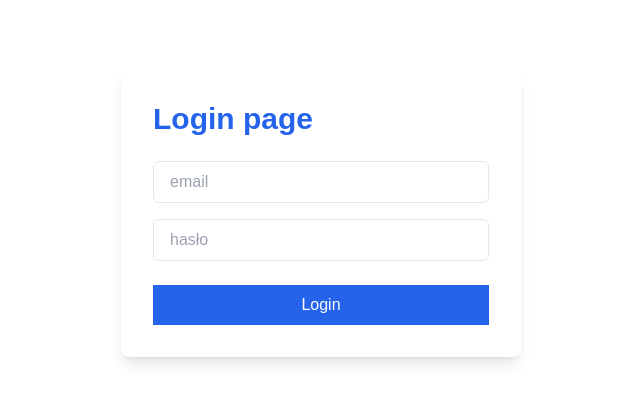
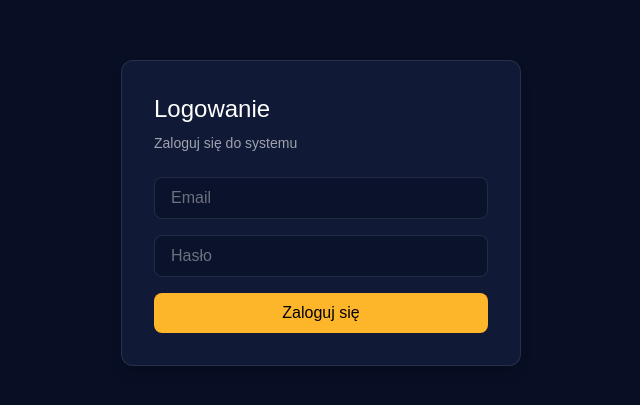
Before and after one commit to JakubSenderowski/warsztat-inzynierski-projekt, a React (Vite) app in the folder frontend/: page / in a window 1280 px wide. Shown: the part 187-592 px from the top of the page, without its empty margins (319-959 px from the left). Built offline with nearby package versions, Linux system fonts and the light colour scheme; a web font is replaced by a local one.

Commit message:
feat/changes

```diff
--- a/frontend/index.html
+++ b/frontend/index.html
@@ -5,7 +5,7 @@
   <meta charset="UTF-8" />
   <link rel="icon" type="image/svg+xml" href="/vite.svg" />
   <meta name="viewport" content="width=device-width, initial-scale=1.0" />
-  <title>frontend</title>
+  <title>Jakub Senderowski - Praca Inżynierska</title>
   <link rel="preconnect" href="https://fonts.googleapis.com">
   <link rel="preconnect" href="https://fonts.gstatic.com" crossorigin>
   <link href="https://fonts.googleapis.com/css2?family=Mona+Sans:ital,wght@0,200..900;1,200..900&display=swap"
--- a/frontend/package.json
+++ b/frontend/package.json
@@ -10,8 +10,10 @@
     "preview": "vite preview"
   },
   "dependencies": {
+    "apexcharts": "^5.3.6",
     "axios": "^1.13.2",
     "react": "^19.2.0",
+    "react-apexcharts": "^1.9.0",
     "react-dom": "^19.2.0",
     "react-icons": "^5.5.0",
     "react-router-dom": "^7.10.1"
--- a/frontend/src/App.jsx
+++ b/frontend/src/App.jsx
@@ -126,6 +126,14 @@ function App() {
 							</RoleBasedRoute>
 						}
 					/>
+					<Route
+						path='/users'
+						element={
+							<RoleBasedRoute allowedRoles={['Admin']}>
+								<SuppliersEditPage />
+							</RoleBasedRoute>
+						}
+					/>
 				</Route>
 			</Routes>
 		</BrowserRouter>
--- a/frontend/src/pages/LoginPage.jsx
+++ b/frontend/src/pages/LoginPage.jsx
@@ -35,29 +35,35 @@ function LoginPage() {
 			});
 	};
 	return (
-		<div className='min-h-screen flex items-center justify-center '>
-			<div className='w-[400px] bg-white p-8 rounded-lg shadow-lg'>
-				<h1 className='text-3xl font-bold text-blue-600 mb-6'>Login page</h1>
-				<form onSubmit={handleSubmit}>
+		<div className='min-h-screen flex items-center justify-center bg-[#080F25] px-6'>
+			<div className='w-[400px] bg-[#101935] p-8 rounded-xl border border-white/10 shadow-lg'>
+				<h1 className='text-2xl font-medium text-white mb-2'>Logowanie</h1>
+				<p className='text-sm text-white/60 mb-6'>Zaloguj się do systemu</p>
+
+				<form onSubmit={handleSubmit} className='space-y-4'>
 					<input
 						type='email'
-						placeholder='email'
-						className='px-4 py-2 w-full rounded-md mb-4 border'
+						placeholder='Email'
+						className='w-full bg-[#0B122B] border border-white/10 rounded-lg px-4 py-2 text-white placeholder-white/40 focus:outline-none focus:border-indigo-500 transition'
 						value={email}
 						onChange={(e) => {
 							setEmail(e.target.value);
 						}}
 					/>
+
 					<input
 						type='password'
-						placeholder='hasło'
-						className='px-4 py-2 w-full rounded-md mb-6 border'
+						placeholder='Hasło'
+						className='w-full bg-[#0B122B] border border-white/10 rounded-lg px-4 py-2 text-white placeholder-white/40 focus:outline-none focus:border-indigo-500 transition'
 						value={password}
 						onChange={(e) => {
 							setPassword(e.target.value);
 						}}
 					/>
-					<button className='bg-blue-600 text-white px-4 py-2 w-full hover:bg-blue-700'>Login</button>
+
+					<button className='w-full bg-[#FDB52A] text-black py-2 rounded-lg font-medium hover:bg-[#e6a823] transition'>
+						Zaloguj się
+					</button>
 				</form>
 			</div>
 		</div>
--- /dev/null
+++ b/frontend/src/pages/users/UsersPage.jsx
@@ -0,0 +1,3 @@
+function UsersPage() {}
+
+export default UsersPage;
```
Also changed, not shown: 1 other file (tests, documents, lock files or other folders).
